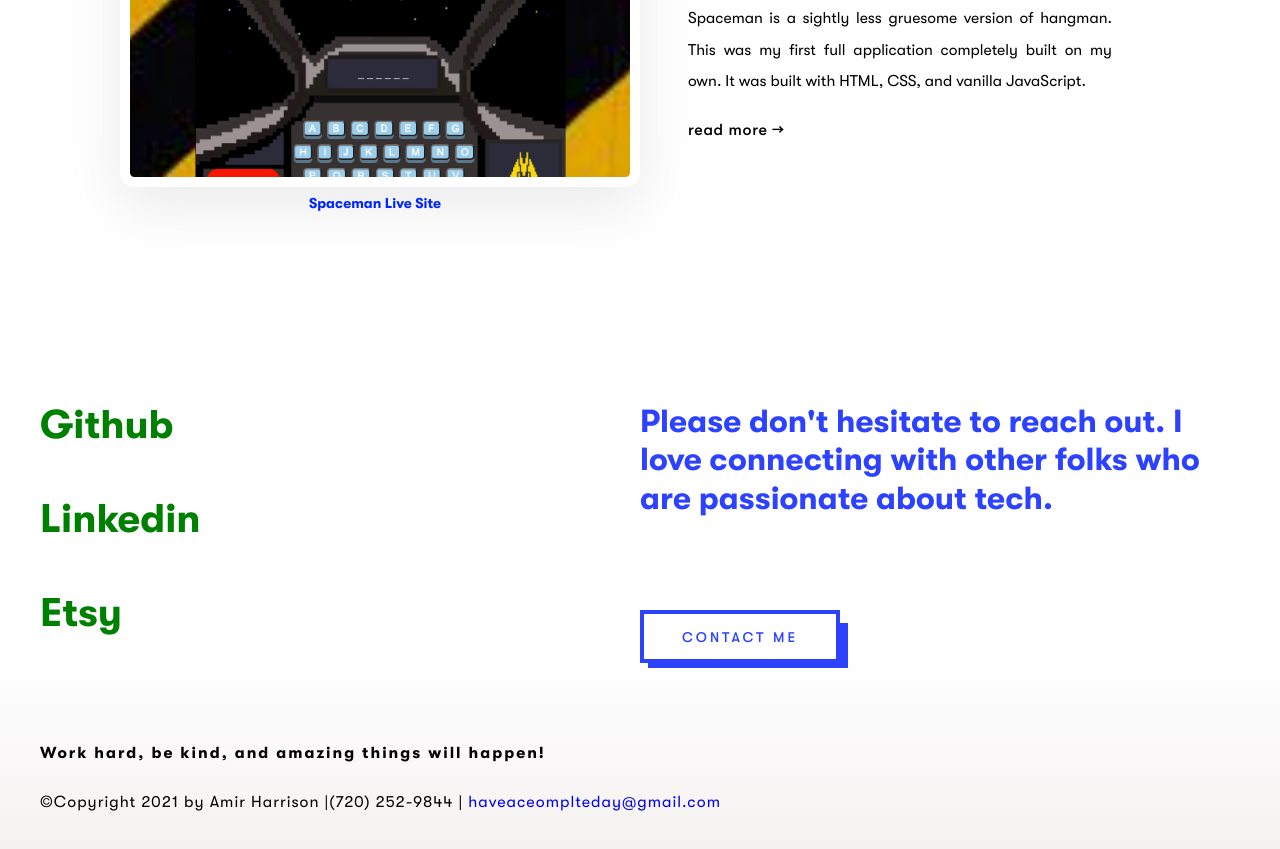
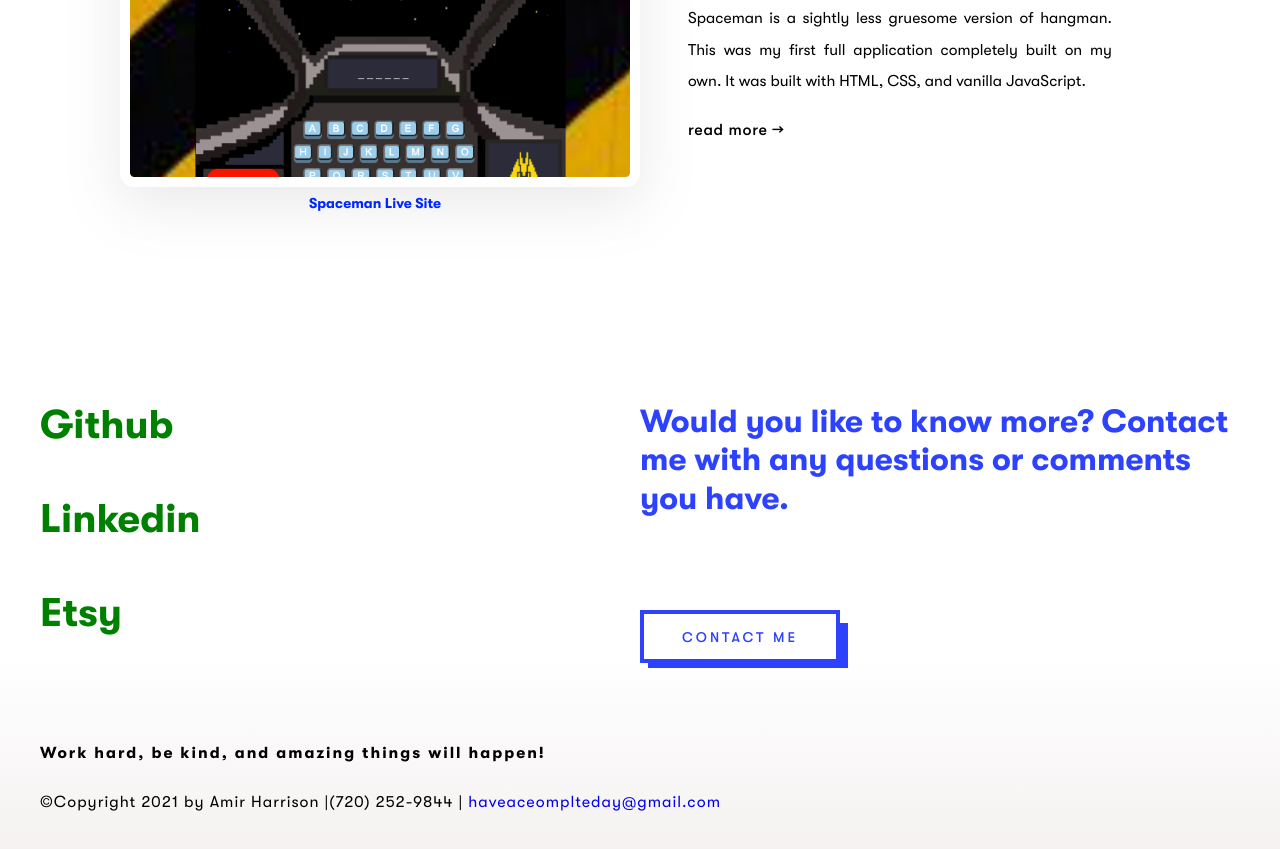
Before and after one commit to aharri64/portfolio_final, a Gatsby site: page /blog in a window 1280 px wide. Shown: the part 1755-2604 px from the top of the page. Built offline with nearby package versions, Linux system fonts and the light colour scheme; Gatsby itself is replaced by a stand-in of ours.

Commit message:
update constact message

```diff
--- a/src/components/layout/footer/index.jsx
+++ b/src/components/layout/footer/index.jsx
@@ -20,7 +20,7 @@ const Footer = () => {
 							))}
 						</FooterSocialMedia>
 						<div>
-							<p className="text-primary quote"> Please don't hesitate to reach out. I love connecting with other folks who are passionate about tech.</p>
+							<p className="text-primary quote"> Would you like to know more? Contact me with any questions or comments you have. </p>
 							<ButtonDefault href={`mailto:${data.SiteContact.email}`}> Contact me </ButtonDefault>
 
 						</div>
```
